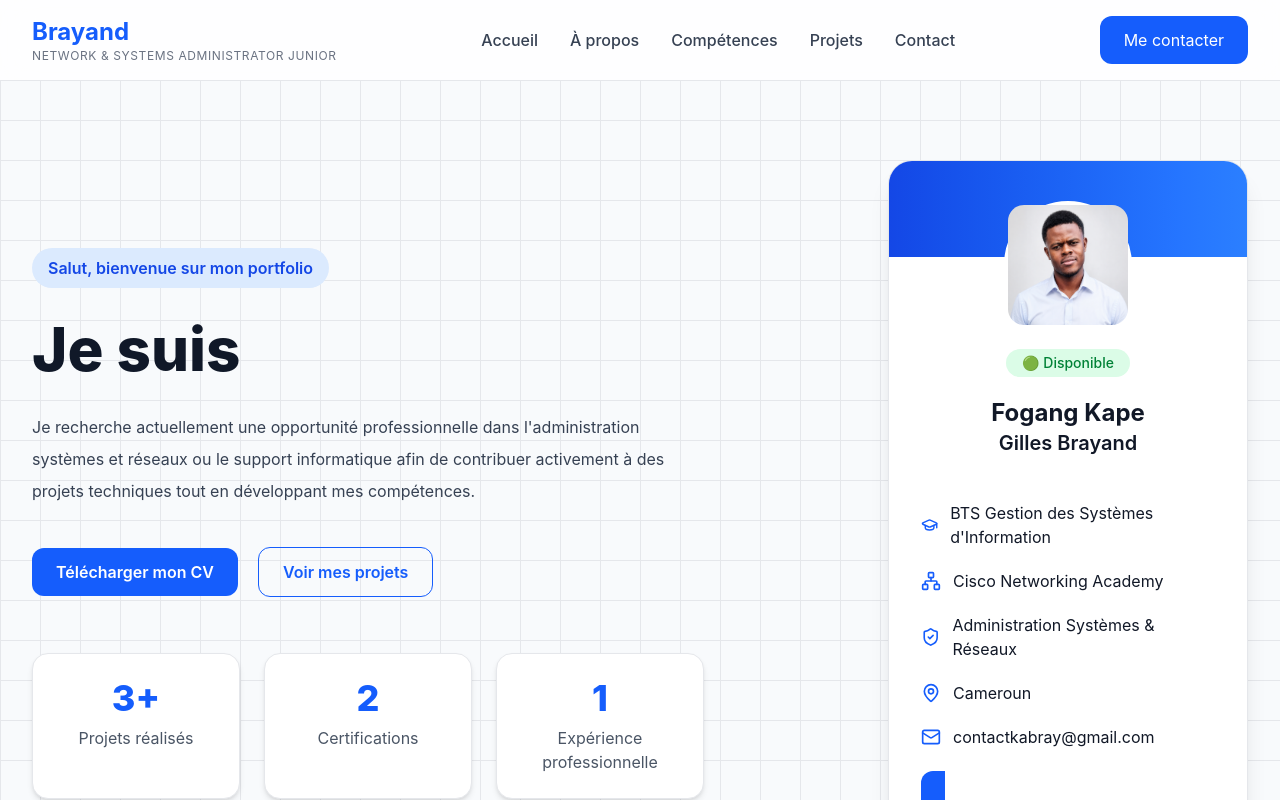
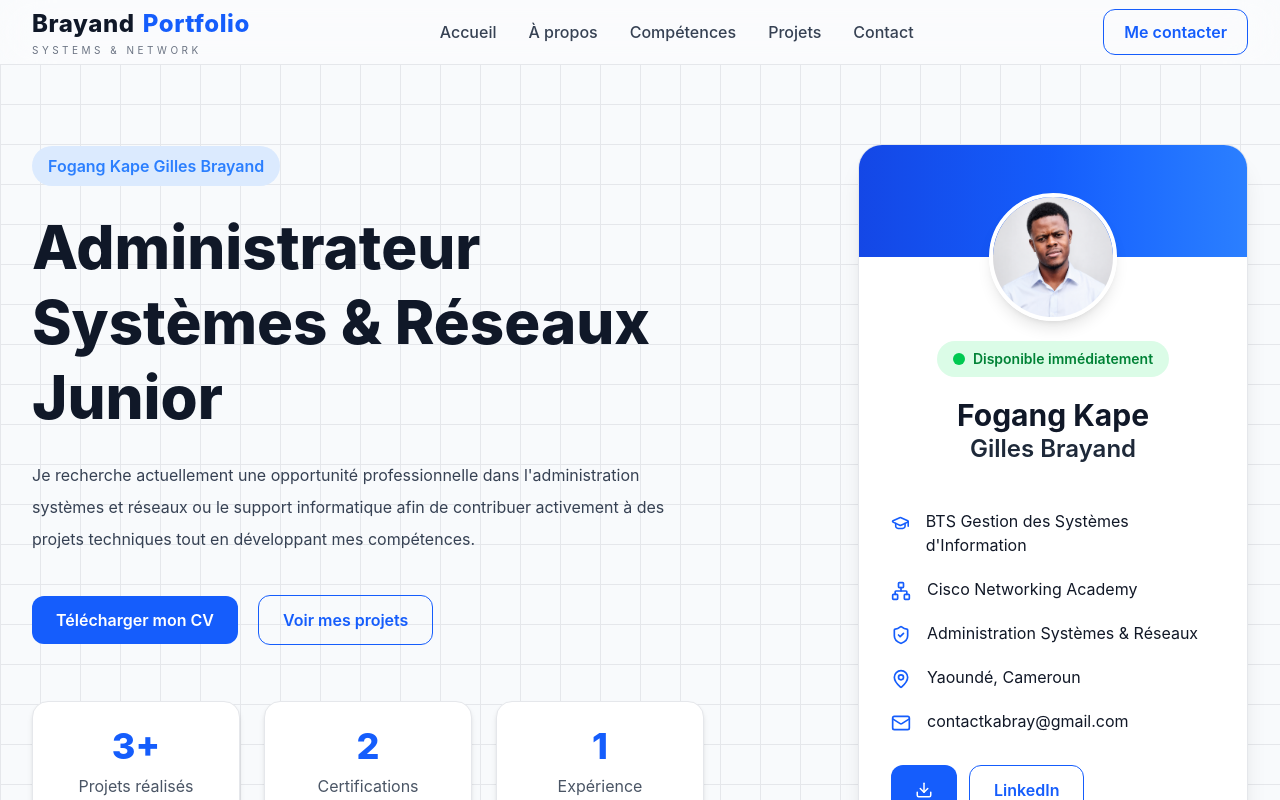
Before and after one commit to brayand237/brayand-portfolio, a React (Vite) app: page / in a window 1280 px wide. Shown: the top 800 px of the page. Built offline with nearby package versions, Linux system fonts and the light colour scheme.

Commit message:
ma deuxieme modification

```diff
--- a/src/components/layout/Navbar.jsx
+++ b/src/components/layout/Navbar.jsx
@@ -5,12 +5,10 @@ import DesktopMenu from "./DesktopMenu";
 import MobileMenu from "./MobileMenu";
 
 function Navbar() {
-
   const [open, setOpen] = useState(false);
   const [scrolled, setScrolled] = useState(false);
 
   useEffect(() => {
-
     const handleScroll = () => {
       setScrolled(window.scrollY > 20);
     };
@@ -18,59 +16,68 @@ function Navbar() {
     window.addEventListener("scroll", handleScroll);
 
     return () => window.removeEventListener("scroll", handleScroll);
-
   }, []);
 
   return (
     <>
       <header
-        className={`fixed top-0 left-0 right-0 z-40 transition-all duration-300 ${
+        className={`fixed top-0 left-0 right-0 z-50 transition-all duration-300 ${
           scrolled
-            ? "bg-white shadow-lg border-b"
-            : "bg-white/80 backdrop-blur-lg"
+            ? "bg-white/70 backdrop-blur-xl border-b border-gray-200 shadow-sm"
+            : "bg-white/30 backdrop-blur-xl"
         }`}
       >
-        <div className="max-w-7xl mx-auto h-20 px-8 flex items-center justify-between">
+        <div className="max-w-7xl mx-auto h-16 px-8 flex items-center justify-between">
 
-          <a href="#hero">
+          {/* Logo */}
+          <a
+            href="#hero"
+            className="leading-tight select-none"
+          >
+            <h1 className="text-2xl font-extrabold tracking-wide">
+              <span className="text-gray-900">
+                Brayand
+              </span>
 
-            <h1 className="text-2xl font-bold text-blue-600">
-              Brayand
+              <span className="text-blue-600 ml-2">
+                Portfolio
+              </span>
             </h1>
 
-            <p className="text-xs uppercase tracking-wider text-gray-500">
-              Network & Systems Administrator junior
+            <p className="text-[10px] uppercase tracking-[0.35em] text-gray-500 mt-1">
+              Systems & Network
             </p>
-
           </a>
 
+          {/* Navigation Desktop */}
           <DesktopMenu />
 
+          {/* Bouton Contact */}
           <a
             href="#contact"
-            className="hidden lg:block bg-blue-600 hover:bg-blue-700 text-white px-6 py-3 rounded-xl transition"
+            className="hidden lg:flex items-center border border-blue-600 text-blue-600 hover:bg-blue-600 hover:text-white px-5 py-2.5 rounded-xl font-semibold transition duration-300"
           >
             Me contacter
           </a>
 
+          {/* Menu Mobile */}
           <button
-            className="lg:hidden"
+            className="lg:hidden text-gray-800"
             onClick={() => setOpen(true)}
           >
-            <Menu size={32} />
+            <Menu size={30} />
           </button>
 
         </div>
-
       </header>
 
-      <div className="h-20"></div>
+      {/* Compensation de la navbar fixe */}
+      <div className="h-16"></div>
 
       <MobileMenu
         open={open}
         setOpen={setOpen}
       />
-
     </>
   );
 }
--- a/src/components/sections/Hero.jsx
+++ b/src/components/sections/Hero.jsx
@@ -12,13 +12,14 @@ function Hero() {
       {/* Partie gauche */}
       <div className="max-w-2xl">
 
-        <span className="inline-block bg-blue-100 text-blue-700 px-4 py-2 rounded-full font-semibold">
-          Salut, bienvenue sur mon portfolio
+        <span className="inline-block bg-blue-100 text-blue-500 px-4 py-2 rounded-full font-semibold">
+        Fogang Kape
+        Gilles Brayand
         </span>
 
         <h1 className="mt-6 text-5xl lg:text-6xl font-extrabold leading-tight text-gray-900">
 
-          Je suis
+          Administrateur Systèmes & Réseaux Junior
 
           <span className="block text-blue-600 mt-2">
             {profile.firstName}
@@ -48,7 +49,10 @@ function Hero() {
         {/* Boutons */}
         <div className="flex items-center gap-5 mt-10">
 
-  <Button href={profile.cv}>
+        <Button
+    href={profile.cv}
+    download
+>
     Télécharger mon CV
   </Button>
 
--- a/src/components/ui/Button.jsx
+++ b/src/components/ui/Button.jsx
@@ -1,8 +1,17 @@
-function Button({ children, href = "#", primary = true }) {
+function Button({
+  children,
+  href = "#",
+  primary = true,
+  download = false,
+  target,
+}) {
   return (
     <a
       href={href}
-        className={`px-6 py-3 rounded-xl font-semibold transition duration-300 ${
+      download={download}
+      target={target}
+      rel={target === "_blank" ? "noopener noreferrer" : undefined}
+      className={`inline-flex items-center justify-center px-6 py-3 rounded-xl font-semibold transition duration-300 ${
         primary
           ? "bg-blue-600 text-white hover:bg-blue-700"
           : "border border-blue-600 text-blue-600 hover:bg-blue-50"
--- a/src/components/ui/ProfileCard.jsx
+++ b/src/components/ui/ProfileCard.jsx
@@ -1,5 +1,4 @@
 import profile from "../../data/profile";
-import infos from "../../data/infos";
 import Button from "./Button";
 import {
   GraduationCap,
@@ -12,14 +11,13 @@ import {
 
 function ProfileCard() {
   return (
-    <div className="w-[360px] bg-white rounded-3xl shadow-xl border border-gray-200 overflow-hidden transition duration-500 hover:-translate-y-2 hover:shadow-2xl">
+    <div className="w-full max-w-[390px] bg-white rounded-3xl shadow-xl border border-gray-200 overflow-hidden hover:-translate-y-2 hover:shadow-2xl transition duration-300">
 
-      {/* Bandeau supérieur */}
-      <div className="h-24 bg-gradient-to-r from-blue-700 to-blue-500"></div>
+      {/* Bandeau */}
+      <div className="h-28 bg-gradient-to-r from-blue-700 via-blue-600 to-blue-500"></div>
 
       {/* Photo */}
-      <div className="flex justify-center -mt-14">
-        <div className="w-32 h-32 rounded-full bg-slate-200 border-4 border-white flex items-center justify-center text-gray-500 font-semibold">
+      <div className="flex justify-center -mt-16">
         <a
           href="/images/profile/photo.png"
           target="_blank"
@@ -27,72 +25,82 @@ function ProfileCard() {
         >
           <img
             src="/images/profile/photo.png"
-    alt="photo de profile"
-    className="w-full h-auto object-contain rounded-2xl transition duration-300 hover:scale-105 cursor-pointer"
+            alt="Photo de profil"
+            className="w-32 h-32 rounded-full border-4 border-white object-cover shadow-lg hover:scale-105 transition"
           />
         </a>
       </div>
-      </div>
 
       {/* Nom */}
-      <div className="text-center mt-5 px-6">
+      <div className="text-center px-8 mt-5">
 
-        <span className="inline-block bg-green-100 text-green-700 text-sm px-4 py-1 rounded-full font-medium">
-          🟢 Disponible
+        <span className="inline-flex items-center gap-2 bg-green-100 text-green-700 px-4 py-2 rounded-full text-sm font-semibold">
+          <span className="w-3 h-3 rounded-full bg-green-500"></span>
+          Disponible immédiatement
         </span>
 
-        <h2 className="text-2xl font-bold mt-5">
+        <h2 className="mt-5 text-3xl font-bold text-gray-900">
           Fogang Kape
         </h2>
 
-        <h3 className="text-xl font-semibold">
+        <h3 className="text-2xl font-semibold text-gray-800">
           Gilles Brayand
         </h3>
 
-        <p className="text-blue-600 mt-3 font-medium">
+        <p className="mt-3 text-blue-600 font-semibold">
           {profile.title}
         </p>
 
       </div>
 
-      {/* Compétences */}
+      {/* Informations */}
       <div className="px-8 py-8 space-y-5">
 
-        <div className="flex items-center gap-3">
-          <GraduationCap className="text-blue-600" size={20} />
+        <div className="flex items-start gap-4">
+          <GraduationCap className="text-blue-600 mt-1" size={20} />
           <span>BTS Gestion des Systèmes d'Information</span>
         </div>
 
-        <div className="flex items-center gap-3">
-          <Network className="text-blue-600" size={20} />
+        <div className="flex items-start gap-4">
+          <Network className="text-blue-600 mt-1" size={20} />
           <span>Cisco Networking Academy</span>
         </div>
 
-        <div className="flex items-center gap-3">
-          <ShieldCheck className="text-blue-600" size={20} />
+        <div className="flex items-start gap-4">
+          <ShieldCheck className="text-blue-600 mt-1" size={20} />
           <span>Administration Systèmes & Réseaux</span>
         </div>
 
-        <div className="flex items-center gap-3">
-          <MapPin className="text-blue-600" size={20} />
-          <span>Cameroun</span>
+        <div className="flex items-start gap-4">
+          <MapPin className="text-blue-600 mt-1" size={20} />
+          <span>Yaoundé, Cameroun</span>
         </div>
 
-        <div className="flex items-center gap-3">
-          <Mail className="text-blue-600" size={20} />
-          <span>contactkabray@gmail.com</span>
+        <div className="flex items-start gap-4">
+          <Mail className="text-blue-600 mt-1" size={20} />
+          <span className="break-all">
+            contactkabray@gmail.com
+          </span>
         </div>
 
       </div>
 
-      {/* Bouton */}
-      <div className="px-8 pb-8">
+      {/* Boutons */}
+      <div className="px-8 pb-8 flex gap-3">
 
-        <Button href={profile.cv}>
-          <div className="flex items-center justify-center gap-2">
+        <Button
+          href={profile.cv}
+          download
+        >
           <Download size={18} />
-            Télécharger le CV
-          </div>
+        </Button>
+
+        <Button
+  href="https://www.linkedin.com/in/brayand-kape-09100a3a6"
+  target="_blank"
+  primary={false}
+>
+  LinkedIn
 </Button>
 
       </div>
```
Lines whose indentation alone changed are shown as unchanged.
